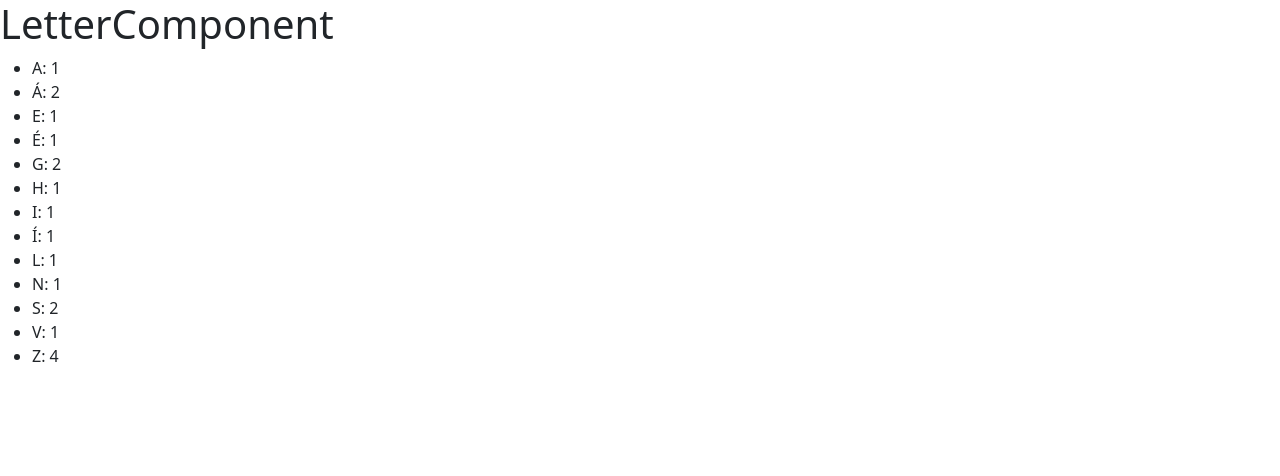
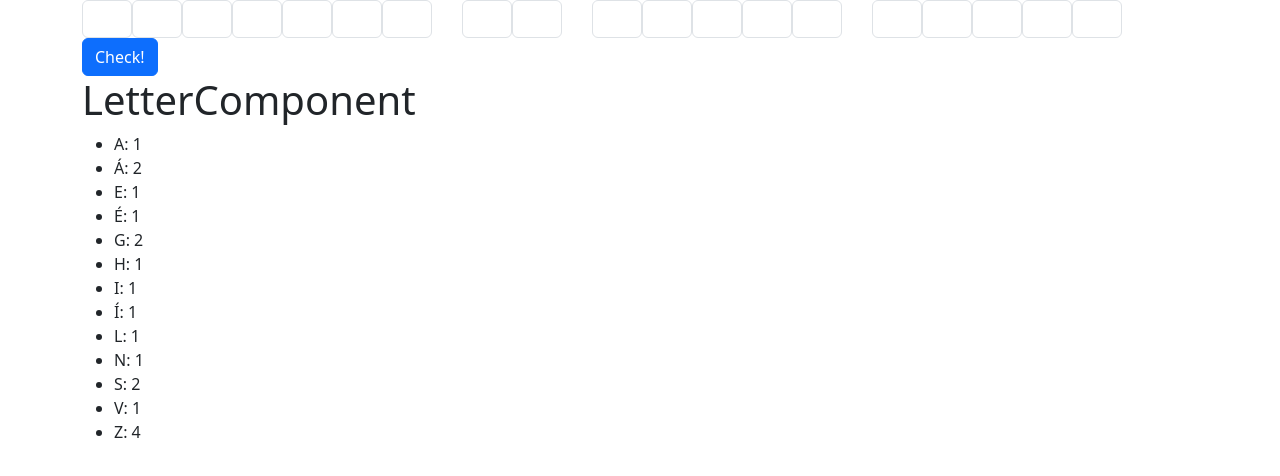
Before and after one commit to anwolosz/proverbia, a React (Vite) app: page / in a window 1280 px wide. Shown: the top 476 px of the page. Built offline with nearby package versions, Linux system fonts and the light colour scheme.

Commit message:
Validate input, update remaining proverb letter info

```diff
--- a/src/App.jsx
+++ b/src/App.jsx
@@ -1,14 +1,22 @@
 import { useState, useEffect } from 'react'
 import './App.css'
 import LetterInfo from './LetterInfo';
+import ProverbInput from './ProverbInput';
 
 function App() {
   const [proverb, setProverb] = useState("SZÍNHÁZ AZ EGÉSZ VILÁG")
+  const [proverbRemaining, setProverbRemaining] = useState(proverb)
+
+  const handleProverbChange = (updatedProverb) => {
+    setProverbRemaining(updatedProverb);
+  };
 
   return (
     <>
-        <LetterInfo proverb={proverb}></LetterInfo>
-
+      <div className='container'>
+        <ProverbInput proverb={proverb} onProverbChange={handleProverbChange}/>
+        <LetterInfo proverb={proverbRemaining}/>
+      </div>
     </>
   )
 }
--- /dev/null
+++ b/src/CharInput.jsx
@@ -0,0 +1,22 @@
+import {React, useState} from 'react';
+
+function CharInput({validChar, onChange, valid}) {
+    const [inputValue, setInputValue] = useState("");
+
+  return (
+        <input
+        maxLength={1}
+        className={`form-control text-center ${valid ? "bg-success": "bg-white"}`}
+        style={{width: "50px"}}
+        onChange={(e) => {
+            setInputValue(e.target.value.toUpperCase())
+            onChange(e.target.value.toUpperCase())
+        }}
+        value={inputValue}
+        readOnly={valid}
+        disabled={valid}
+        />
+  );
+}
+
+export default CharInput;
--- a/src/ProverbInput.jsx
+++ b/src/ProverbInput.jsx
@@ -1,12 +1,51 @@
-import React from 'react';
+import {React, useState} from 'react';
+import CharInput from './CharInput';
 
-function ProverbInput({proverb}) {
+function ProverbInput({proverb, onProverbChange}) {
+    const [inputs, setInputs] = useState(proverb.split("").map(() => ""));
+    const [valids, setValids] = useState(proverb.split("").map(() => false));
+
+    const handleInputChange = (index, value) => {
+        const updatedInputs = [...inputs];
+        updatedInputs[index] = value.toUpperCase();
+        setInputs(updatedInputs);
+        console.log(inputs)
+    };
+
+    const validateInput = () => {
+        const updatedValids = [...valids];
+        let updatedProverb = "";
+        for (let i = 0; i<proverb.length; i++)
+        {
+            if (proverb[i] === inputs[i]) {
+                updatedValids[i] = true
+            }
+            else {
+                updatedProverb += proverb[i]
+            }
+        }
+        setValids(updatedValids)
+        onProverbChange(updatedProverb);
+    }
 
   return (
-    <div>
-
-    </div>
+    <>
+        <div className='d-flex'>
+        {proverb.split('').map((item, index) => {
+            if (item === ' ') {
+                return <div key={index} style={{ width: '30px' }} />;
+                } else {
+                    return <CharInput
+                        validChar={item}
+                        key={index}
+                        onChange={(value) => handleInputChange(index, value)}
+                        valid={valids[index]}/>
+                }
+            })}
+        </div>
+        <button className='btn btn-primary' onClick={validateInput} >Check!</button>
+    </>
   );
 }
 
-export default LetterInfo;
+export default ProverbInput;
```
